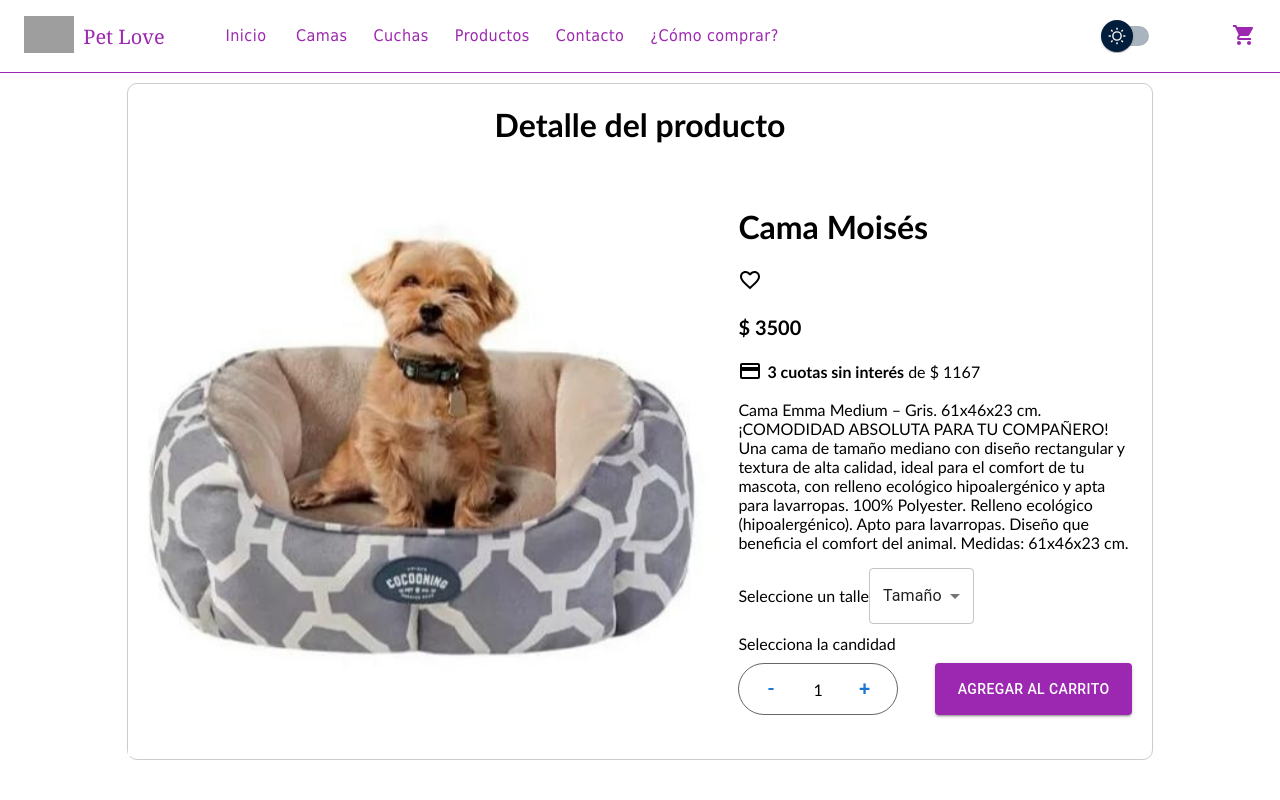
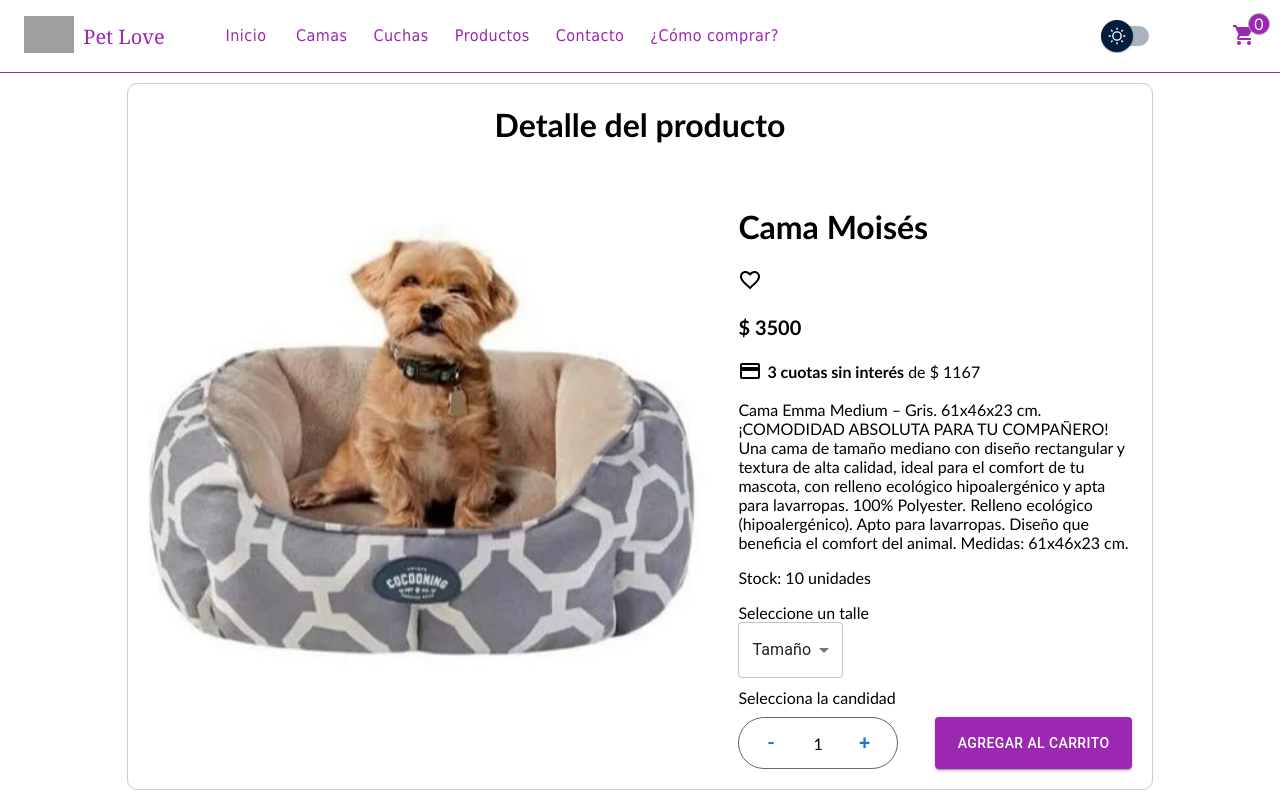
Before and after one commit to KellyML012/ecommerce_31180, a React (Create React App) app in the folder pet-love/: page /producto/1 in a window 1280 px wide. Built offline with nearby package versions, Linux system fonts and the light colour scheme; grey boxes are pictures that could not be loaded; the HTML template or start-up script is replaced by a standard one.

Commit message:
Fix add product from ItemDetail and product quantities - Add counter from CartWidget component

```diff
--- a/pet-love/src/components/CartWidget/CartWidget.css
+++ b/pet-love/src/components/CartWidget/CartWidget.css
@@ -1,5 +1,33 @@
+.cartWidgtet-prod__image {
+    width: 40%;
+}
+
+.cartWidgtet-prod__info {
+    width: 50%;
+}
+
+.cartWidgtet-prod__action {
+    width: 10%;
+}
+
 .cartWidgtet-prod__image img {
     width: 110px;
+}
+
+.container-item-list-cart p {
+    width: 95%;
+}
+
+.cartWidgtet-count {
+    position: absolute;
+    width: 20px;
+    height: 20px;
+    color: white;
+    background: #9C27B0;
+    border: 1px solid #bd9bba;
+    border-radius: 50%;
+    top: 13px;
+    right: 10px;
 }
 
 .item-cartWidgtet-prod {
--- a/pet-love/src/components/CartWidget/CartWidget.js
+++ b/pet-love/src/components/CartWidget/CartWidget.js
@@ -22,14 +22,16 @@ const CartWidget = () =>  {
 
     return(
         <div className='cartWidgtet-container-icon'>
+            <div onClick={handleClick}>
                 <ShoppingCartIcon
                     color='secondary'
                     variant='outlined'
                     aria-controls={open ? 'basic-menu' : undefined}
                     aria-haspopup="true"
                     aria-expanded={open ? 'true' : undefined}
-                onClick={handleClick}
                 />
+                <span className='cartWidgtet-count'>{cartListItems.length}</span>
+            </div>
             <Menu
                 id="basic-menu"
                 anchorEl={anchorEl}
@@ -61,7 +63,7 @@ const CartWidget = () =>  {
                         return(
                             <div className='item-cartWidgtet-prod' key={item.id}>
                                 <div className='cartWidgtet-prod__image'>
-                                    <img src={`/${item.image}`} alt={item.price} />
+                                    <img src={`/${item.image}`} alt={item.title} />
                                 </div>
                                 <div className='cartWidgtet-prod__info'>
                                     <p>{item.title}</p>
--- a/pet-love/src/components/Item/Item.js
+++ b/pet-love/src/components/Item/Item.js
@@ -6,7 +6,8 @@ import { Link } from 'react-router-dom';
 import { ThemeContext } from '../../context/ThemeContext';
 import CartContext from '../../context/CartContext';
 
-const Item = ({ title, price, image, id, stock }) => {
+const Item = ({ id, title, price, image, stock }) => {
+    const item = { id, title, price, image, stock }
 
     const [open, setOpen] = useState(false)
     const { darkTheme } = useContext(ThemeContext)
@@ -37,7 +38,7 @@ const Item = ({ title, price, image, id, stock }) => {
                     color='secondary'
                     variant='contained'
                     className='item-card-button'
-                    onClick={() => addProductToCart({ title, price, image, id, stock })}
+                    onClick={() => addProductToCart(item, 1)}
                 >
                     Agregar al carrito
                 </Button>
--- a/pet-love/src/components/ItemCount/ItemCount.js
+++ b/pet-love/src/components/ItemCount/ItemCount.js
@@ -1,22 +1,10 @@
 import './ItemCount.css'
 import { Button } from "@mui/material";
-import { useState, useContext } from "react";
+import { useContext } from "react";
 import CartContext from '../../context/CartContext';
 
-const ItemCount = ({ quantity, setQuantity, setShowButton, data }) => {
-    const { addProductToCart } = useContext(CartContext)
-    const [stock, setStock] = useState(10);
-
-    const addCount = () => {
-        if(quantity < stock) {
-            setQuantity( prev => prev + 1 )
-        }
-    }
-    const substractCount = () => {
-        if(quantity > 0) {
-            setQuantity( prev => prev - 1 )
-        }
-    }
+const ItemCount = ({ quantity, setShowButton, data }) => {
+    const { addProductToCart, addQuantity, substractQuantity } = useContext(CartContext)
 
     const onAddToCard = () => {
         addProductToCart(data, quantity)
@@ -28,9 +16,9 @@ const ItemCount = ({ quantity, setQuantity, setShowButton, data }) => {
             <label className='item-detail-label'>Selecciona la candidad</label>
             <div className="count-container">
                 <div className='count-item'>
-                    <Button disableRipple onClick={substractCount}>-</Button>
+                    <Button disableRipple onClick={() => substractQuantity(data)}>-</Button>
                     <p>{quantity}</p>
-                    <Button disableRipple onClick={() => addCount()}>+</Button>
+                    <Button disableRipple onClick={() => addQuantity(data)}>+</Button>
                 </div>
                 <Button color='secondary' variant='contained' onClick={onAddToCard}>Agregar al carrito</Button>
             </div>
--- a/pet-love/src/components/ItemDetail/ItemDetail.js
+++ b/pet-love/src/components/ItemDetail/ItemDetail.js
@@ -5,15 +5,17 @@ import CreditCardIcon from '@mui/icons-material/CreditCard';
 import FavoriteBorderIcon from '@mui/icons-material/FavoriteBorder';
 import MenuItem from '@mui/material/MenuItem';
 import Select from '@mui/material/Select';
-import { useState } from "react";
+import { useContext, useState } from "react";
 import { Link } from 'react-router-dom';
 import { Button } from "@mui/material";
+import CartContext from '../../context/CartContext';
 
-const ItemDetail = ( {data} ) => {
-    const { id, title, price, image, category, description, stock} = data
+const ItemDetail = ({ data }) => {
+    const { title, price, image, description, stock } = data
     const [size, setSize] = useState('');
-    const [quantity, setQuantity] = useState(1)
     const [showButton, setShowButton] = useState(false)
+
+    const { quantity, setQuantity} = useContext(CartContext)
 
     const handleChange = (event) => {
         setSize(event.target.value);
@@ -33,7 +35,8 @@ const ItemDetail = ( {data} ) => {
                     <span><strong>3 cuotas sin interés</strong> de $ {Math.round((price)/3)}</span>
                 </p>
                 <p>{description}</p>
-                <label>Seleccione un talle</label>
+                <p>Stock: {stock} unidades</p>
+                <label>Seleccione un talle</label><br/>
                 <Select
                     value={size}
                     onChange={handleChange}
@@ -50,6 +53,7 @@ const ItemDetail = ( {data} ) => {
                         quantity={quantity}
                         setQuantity={setQuantity}
                         setShowButton={setShowButton}
+                        data={data}
                     />
                 :
                     <Link to={"/carrito"}>
--- a/pet-love/src/context/CartContext.js
+++ b/pet-love/src/context/CartContext.js
@@ -4,18 +4,17 @@ const CartContext = createContext();
 
 const CartProvider = ({ children }) => {
 
-    const [cartListItems, setCartListItems] = useState([])
+    const [cartListItems, setCartListItems] = useState( JSON.parse(localStorage.getItem("products")) || [] )
     const [totalPrice, setTotalPrice] = useState(0)
-    const [modifyQuantity, setModifyQuantity] = useState(0)
+    const [quantity, setQuantity] = useState(1)
 
     const addProductToCart = (product, quantity) => {
         let productAddedToCart = cartListItems.find(cartItem => cartItem.id === product.id)
         let isInCard = cartListItems.includes(productAddedToCart)
         if(!isInCard) {
             alert("El producto se agregó al carrito.")
-            quantity = 1
-            product.quantity = quantity
-            setTotalPrice(totalPrice + product.price * quantity)
+            setTotalPrice(totalPrice + product.price)
+            localStorage.setItem("products", JSON.stringify([...cartListItems, product]))
             return setCartListItems(cartListItems => [...cartListItems, product])
         }
         alert("El producto ya se encuentra en el carrito.")
@@ -23,23 +22,29 @@ const CartProvider = ({ children }) => {
 
     const removeProductFromCart = (id) => {
         alert("El producto se eliminó del carrito.")
-        const newItemList = cartListItems.filter( (item) => {return item.id !== id} )
-        setCartListItems(newItemList)
+        let product = cartListItems.filter( (item) => item.id !== id )
+        setCartListItems(product)
+        localStorage.setItem('products', JSON.stringify(product))
     }
 
     const clearCart = () => {
         alert("El carrito está vacío.")
         setCartListItems([])
+        localStorage.clear()
     }
 
-    /* const cartProductQuantity = () => {
-        return cartListItems.reduce((previousValue, item) => previousValue + item.quantity, 1)
-    } */
-
-    const modifyProductsQuantity = (id, value) => {
-        const products = cartListItems.find(item => item.id === id)
-        products.quantity += value
-        return setModifyQuantity(modifyQuantity + value)
+    const addQuantity = (product) => {
+        if (quantity < product.stock) {
+            setQuantity(prev => prev + 1)
+            setTotalPrice(totalPrice + product.price)
+            console.log(product)
+        }
+    }
+    const substractQuantity = (product) => {
+        if (quantity > 0) {
+            setQuantity(prev => prev - 1)
+            setTotalPrice(totalPrice - product.price)
+        }
     }
 
     const data = {
@@ -48,7 +53,10 @@ const CartProvider = ({ children }) => {
         removeProductFromCart,
         clearCart,
         totalPrice,
-        modifyProductsQuantity
+        quantity,
+        setQuantity,
+        addQuantity,
+        substractQuantity
     }
 
     return (
--- a/pet-love/src/pages/Cart.js
+++ b/pet-love/src/pages/Cart.js
@@ -9,7 +9,7 @@ import RemoveCircleOutlineIcon from '@mui/icons-material/RemoveCircleOutline';
 
 const Cart = () => {
 
-    const { cartListItems, removeProductFromCart, totalPrice, modifyProductsQuantity } = useContext(CartContext)
+    const { cartListItems, removeProductFromCart, totalPrice, quantity, addQuantity, substractQuantity } = useContext(CartContext)
 
     return (
         <>
@@ -31,7 +31,7 @@ const Cart = () => {
                         <h2>Quitar</h2>
                     </div>
                     {cartListItems.map( (item) => {
-                        const { id, title, image, price, quantity, stock} = item
+                        const { id, title, image, price, stock} = item
                         return (
                             <div className='cart-table__content' key={id}>
                                 <div className='cart-table__content-img'>
@@ -47,7 +47,7 @@ const Cart = () => {
                                     <Button
                                         disableRipple
                                         color='secondary' variant='outlined'
-                                        onClick={() => modifyProductsQuantity(id, -1)}
+                                        onClick={() => substractQuantity(item)}
                                         disabled={quantity === 1}
                                         className='cart-table__quantity-button'
                                     >
@@ -57,7 +57,7 @@ const Cart = () => {
                                     <Button
                                         disableRipple
                                         color='secondary' variant='outlined'
-                                        onClick={() => modifyProductsQuantity(id, +1)}
+                                        onClick={() => addQuantity(item)}
                                         disabled={stock < quantity}
                                         className='cart-table__quantity-button'
                                     >
```
Lines whose indentation alone changed are shown as unchanged.
